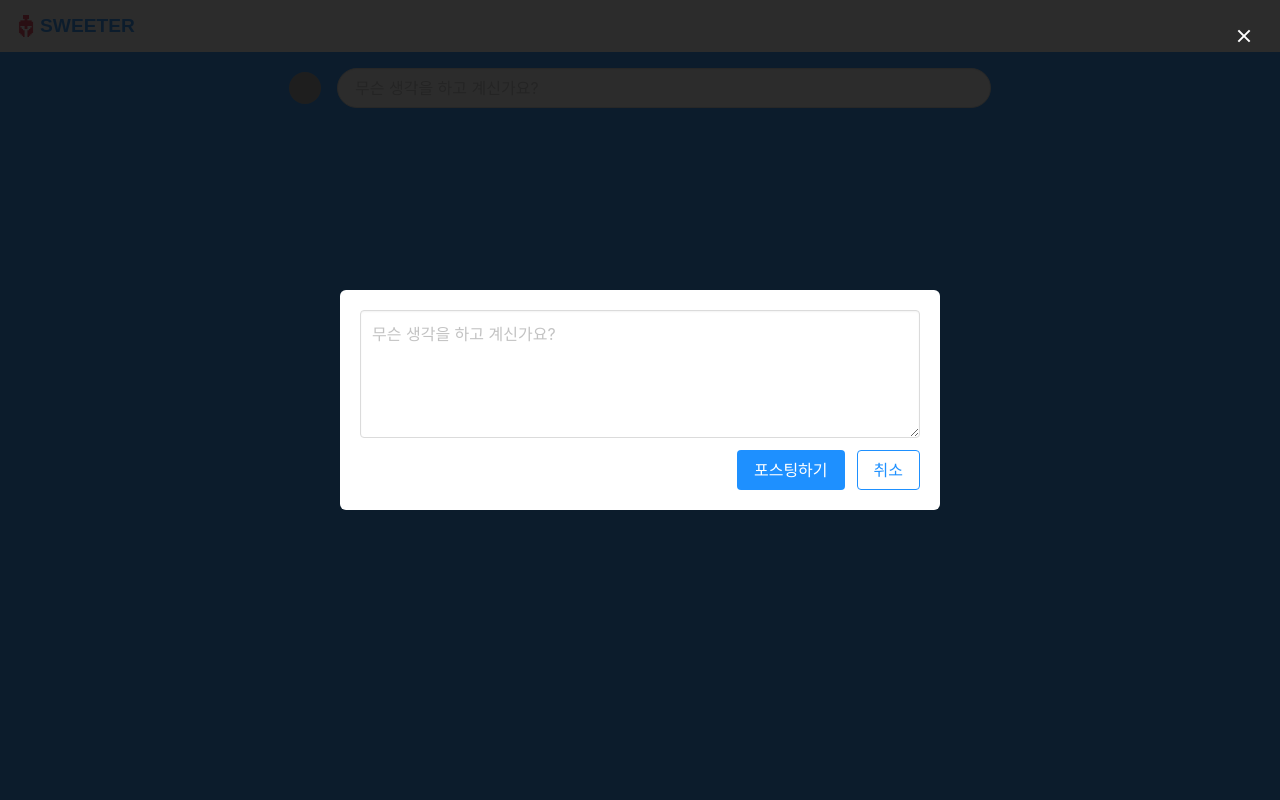
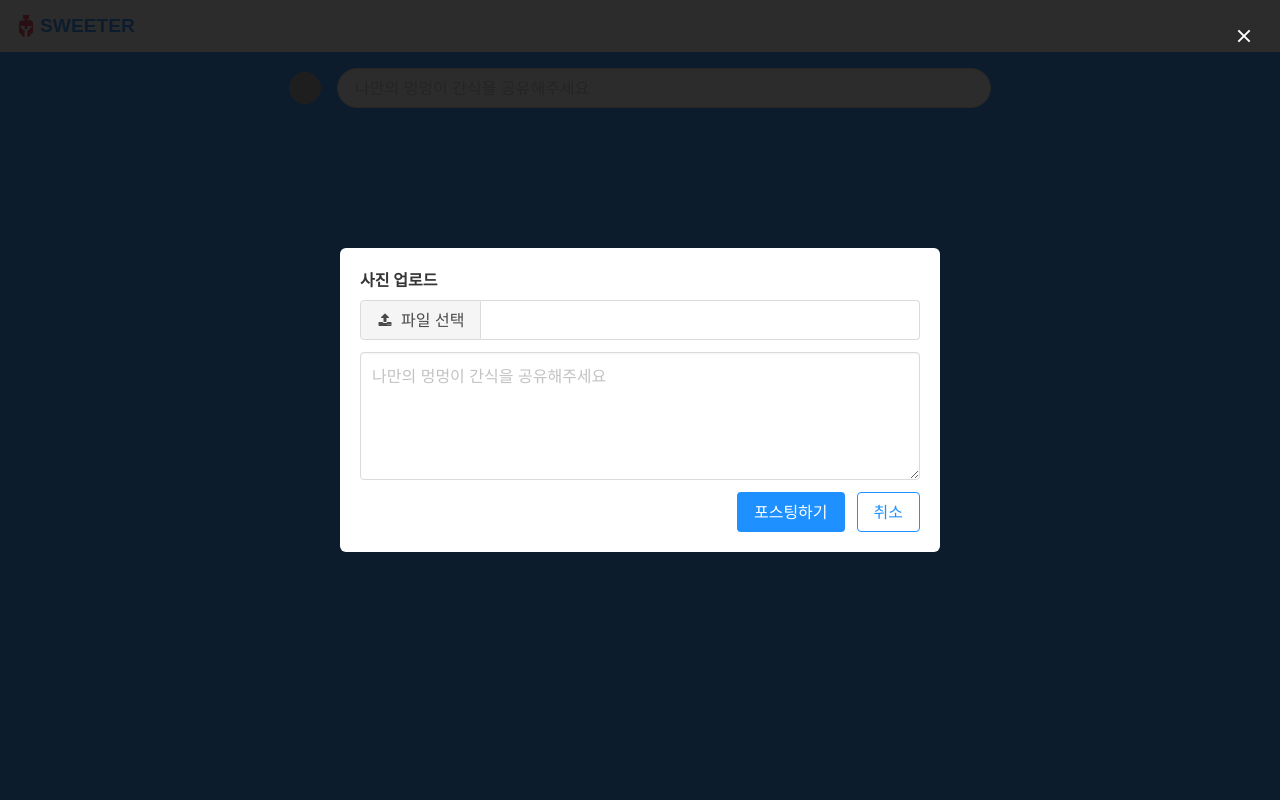
Before and after one commit to jiyeong-seo/meongtwo, a Flask app: template templates/index.html in a window 1280 px wide, after a click that opens the changed part. Run offline with Flask 2, Linux system fonts and the light colour scheme; the template is opened without the code that fills it: most values are stand-ins (such as "Sample title", 1, 10 or a date in 2020); some libraries are stand-ins or nearby versions; some web fonts are replaced; grey boxes are pictures that could not be loaded.

Commit message:
commit kyt2

```diff
--- a/app.py
+++ b/app.py
@@ -1,3 +1,5 @@
+import os
+
 from pymongo import MongoClient
 import jwt
 import datetime
@@ -142,6 +144,19 @@ def posting():
             "comment": comment_receive,
             "date": date_receive
         }
+        if 'img_file_give' in request.files:
+            file = request.files["img_file_give"]
+            filename = secure_filename(file.filename)
+
+            # 이미지 업로드 경로가 존재 하지 않을 경우 생성
+            path = "./static/post_images/"
+            if not os.path.exists(path):
+                os.mkdir(path)
+
+            file_path = f"post_images/{filename}"
+            file.save("./static/" + file_path)
+            doc["postfile_pic"] = filename
+            doc["postfile_pic_real"] = file_path
         db.posts.insert_one(doc)
         return jsonify({"result": "success", 'msg': '포스팅 성공'})
     except (jwt.ExpiredSignatureError, jwt.exceptions.DecodeError):
--- a/static/myjs.js
+++ b/static/myjs.js
@@ -1,13 +1,21 @@
 function post() {
     let comment = $("#textarea-post").val()
     let today = new Date().toISOString()
+    // 강아지 사진 보내기
+    let file = $('#input-pic')[0].files[0]
+    let form_data = new FormData()
+    form_data.append("comment_give", comment)
+    form_data.append("date_give", today)
+    form_data.append("img_file_give", file)
+    console.log(comment, today, file, form_data)
+
     $.ajax({
         type: "POST",
         url: "/posting",
-        data: {
-            comment_give: comment,
-            date_give: today
-        },
+        data: form_data,
+        cache: false,
+        contentType: false,
+        processData: false,
         success: function (response) {
             $("#modal-post").removeClass("is-active")
             window.location.reload()
@@ -31,10 +39,19 @@ function get_posts(username) {
                     let post = posts[i]
                     let time_post = new Date(post["date"])
                     let time_before = time2str(time_post)
-
                     let class_heart = post['heart_by_me'] ? "fa-heart": "fa-heart-o"
 
-                    let html_temp = `<div class="box" id="${post["_id"]}">
+                    // 포스팅 사진
+                    let html_temp = ``
+                    let postfile_pic_real = ""
+                    if (!post["postfile_pic_real"] == "") {
+
+                        postfile_pic_real = post["postfile_pic_real"]
+
+                        html_temp = `<div class="box" id="${post["_id"]}">
+                                            <div class="post-image-box">
+                                                <img src="/static/${post['postfile_pic_real']}">
+                                            </div>
                                             <article class="media">
                                                 <div class="media-left">
                                                     <a class="image is-64x64" href="/user/${post['username']}">
@@ -62,6 +79,39 @@ function get_posts(username) {
                                                 </div>
                                             </article>
                                         </div>`
+                    }
+                    else {
+
+                        html_temp = `<div class="box" id="${post["_id"]}">
+                                            <article class="media">
+                                                <div class="media-left">
+                                                    <a class="image is-64x64" href="/user/${post['username']}">
+                                                        <img class="is-rounded" src="/static/${post['profile_pic_real']}"
+                                                             alt="Image">
+                                                    </a>
+                                                </div>
+                                                <div class="media-content">
+                                                    <div class="content">
+                                                        <p>
+                                                            <strong>${post['profile_name']}</strong> <small>@${post['username']}</small> <small>${time_before}</small>
+                                                            <br>
+                                                            ${post['comment']}
+                                                        </p>
+                                                    </div>
+                                                    <nav class="level is-mobile">
+                                                        <div class="level-left">
+                                                            <a class="level-item is-sparta" aria-label="heart" onclick="toggle_like('${post['_id']}', 'heart')">
+                                                                <span class="icon is-small"><i class="fa ${class_heart}"
+                                                                                               aria-hidden="true"></i></span>&nbsp;<span class="like-num">${num2str(post["count_heart"])}</span>
+                                                            </a>
+                                                        </div>
+
+                                                    </nav>
+                                                </div>
+                                            </article>
+                                        </div>`
+                    }
+
                     $("#post-box").append(html_temp)
                 }
             }
--- a/static/mystyle.css
+++ b/static/mystyle.css
@@ -53,3 +53,11 @@ input::-webkit-calendar-picker-indicator {
 .like-num {
     color: orangered;
 }
+
+.box-non-radius {
+    border-radius: 0px;
+}
+
+.post-image-box {
+    margin-bottom: 20px;
+}
--- a/templates/index.html
+++ b/templates/index.html
@@ -56,7 +56,7 @@
                 <div class="media-content">
                     <div class="field">
                         <p class="control">
-                            <input id="input-post" class="input is-rounded" placeholder="무슨 생각을 하고 계신가요?"
+                            <input id="input-post" class="input is-rounded" placeholder="나만의 멍멍이 간식을 공유해주세요"
                                    onclick='$("#modal-post").addClass("is-active")'>
                         </p>
                     </div>
@@ -69,9 +69,30 @@
                         <article class="media">
                             <div class="media-content">
                                 <div class="field">
+                                    <label class="label" for="input-pic">사진 업로드</label>
+                                    <div class="control is-expanded">
+                                        <div class="file has-name">
+                                            <label class="file-label" style="width:100%">
+                                                <input id="input-pic" class="file-input" type="file"
+                                                       name="resume">
+                                                <span class="file-cta">
+                                                    <span class="file-icon">
+                                                        <i class="fa fa-upload"></i>
+                                                    </span>
+                                                    <span class="file-label">파일 선택</span>
+                                                </span>
+                                                <span id="file-name" class="file-name" style="width:100%;max-width:100%">
+{#                                                      style="width:100%;max-width:100%">{{ user_info.profile_pic }}#}
+                                                </span>
+                                            </label>
+                                        </div>
+
+                                    </div>
+                                </div>
+                                <div class="field">
                                     <p class="control">
                                         <textarea id="textarea-post" class="textarea"
-                                                  placeholder="무슨 생각을 하고 계신가요?"></textarea>
+                                                  placeholder="나만의 멍멍이 간식을 공유해주세요"></textarea>
                                     </p>
                                 </div>
                                 <nav class="level is-mobile">
```
Also changed, not shown: static/post_images/4.JPG (added), static/post_images/gmo.JPG (added), static/post_images/linuxrunlevel.JPG.JPG (added). Lines whose indentation alone changed are shown as unchanged.
